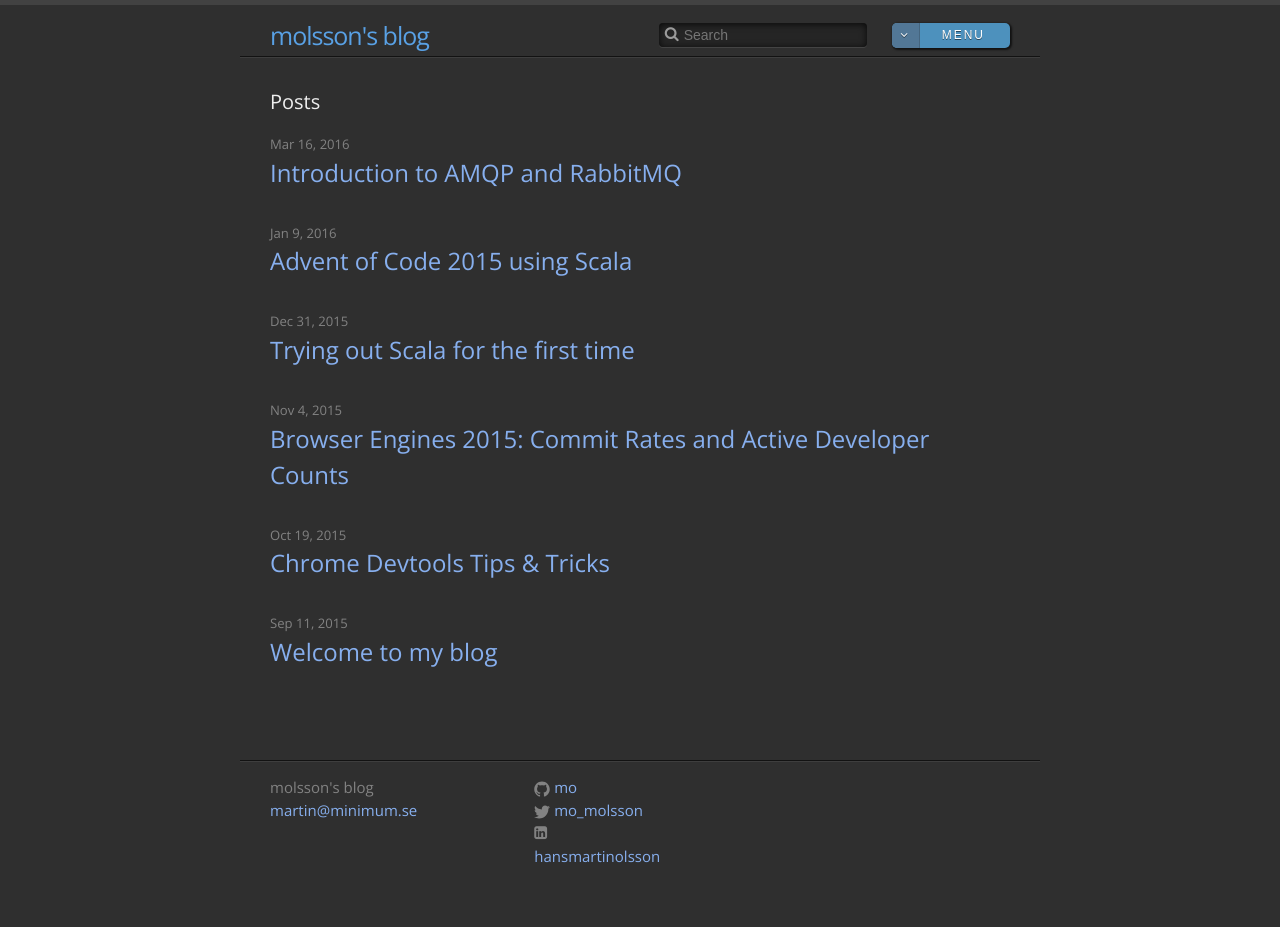
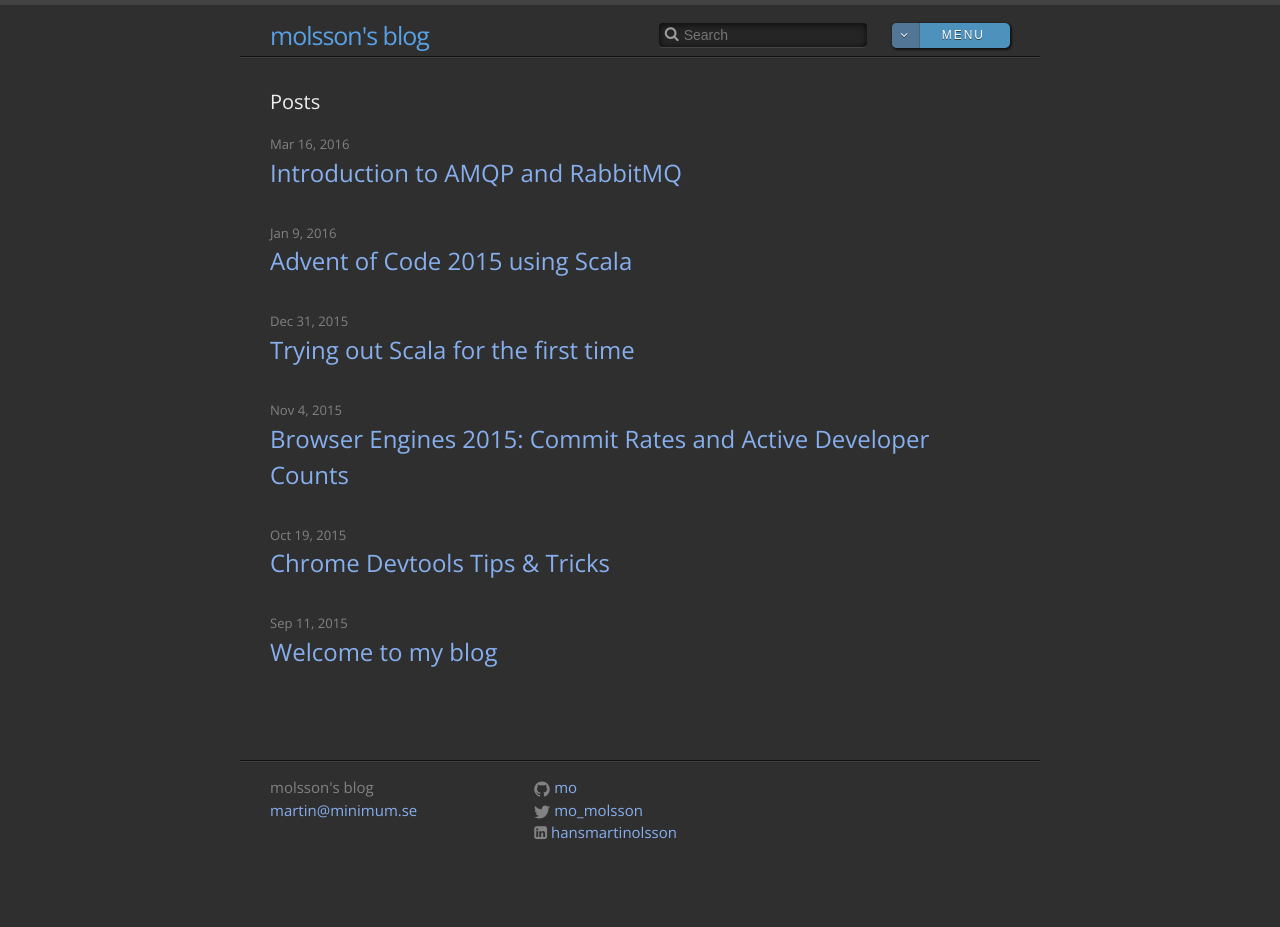
Before and after one commit to mo/mo.github.io, a Jekyll site: the page built from index.html, in a window 1280 px wide. Built offline with Jekyll 4.4.1, drawn with Linux system fonts in a browser that asks for light colours; some web fonts are replaced; after the commit the page ends 905 px from its top, so only the background shows below that.

Commit message:
Adjust footer column sizes

```diff
--- a/_sass/_layout.scss
+++ b/_sass/_layout.scss
@@ -240,12 +240,12 @@
 }
 
 .footer-col-2 {
-    width:         calc(20% - (#{$spacing-unit} / 2));
+    width:         calc(25% - (#{$spacing-unit} / 2));
 }
 
 .footer-col-3 {
     text-align: right;
-    width:         calc(45% - (#{$spacing-unit} / 2));
+    width:         calc(40% - (#{$spacing-unit} / 2));
 }
 
 @include media-query($on-laptop) {
```
